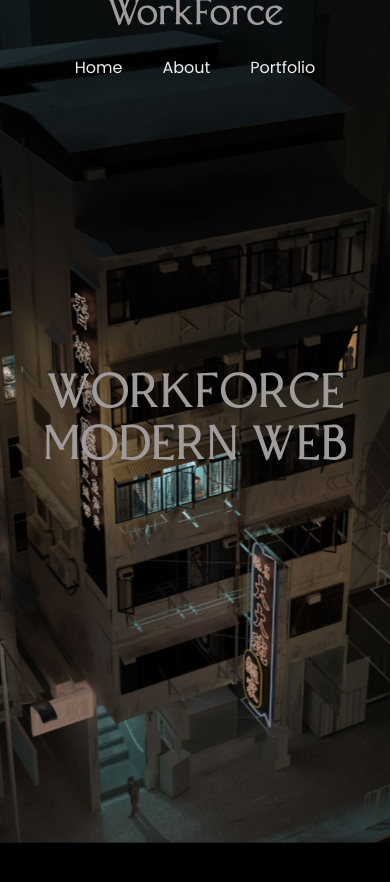
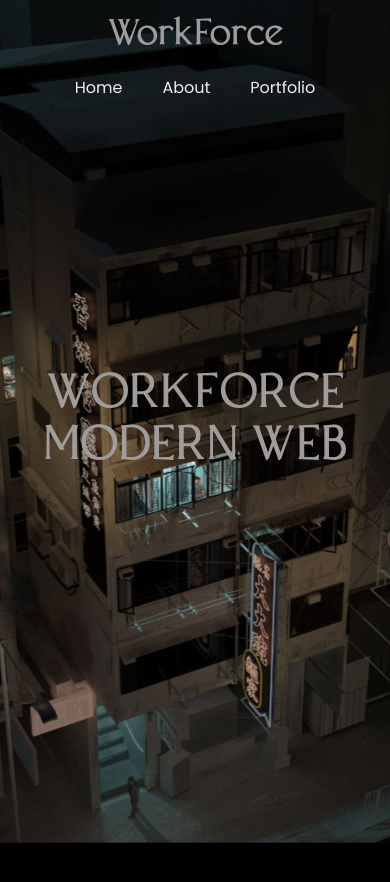
Before and after one commit to MdZaferEqbal/work-force, a Next.js app: page / in a window 390 px wide. Shown: the top 882 px of the page. Built offline with nearby package versions, Linux system fonts and the light colour scheme.

Commit message:
bugFix/responsive-bug

```diff
--- a/src/app/components/Navbar.jsx
+++ b/src/app/components/Navbar.jsx
@@ -12,7 +12,7 @@ const Navbar = () => {
   ];
 
   return (
-    <header className="header w-full transition-all h-[75px] rounded-b-sm border-[rgba(160,156,156,0.50)] fixed top-0 z-20 flex justify-center items-center">
+    <header className="header w-full transition-all h-[75px] rounded-b-sm border-[rgba(160,156,156,0.50)] sm:fixed absolute sm:top-0 top-5 z-20 flex justify-center items-center">
       <nav className="absolute sm:w-[70%] w-[80%] flex sm:flex-row sm:gap-0 gap-5 flex-col justify-between items-center">
         <Link
           href="/"
```
